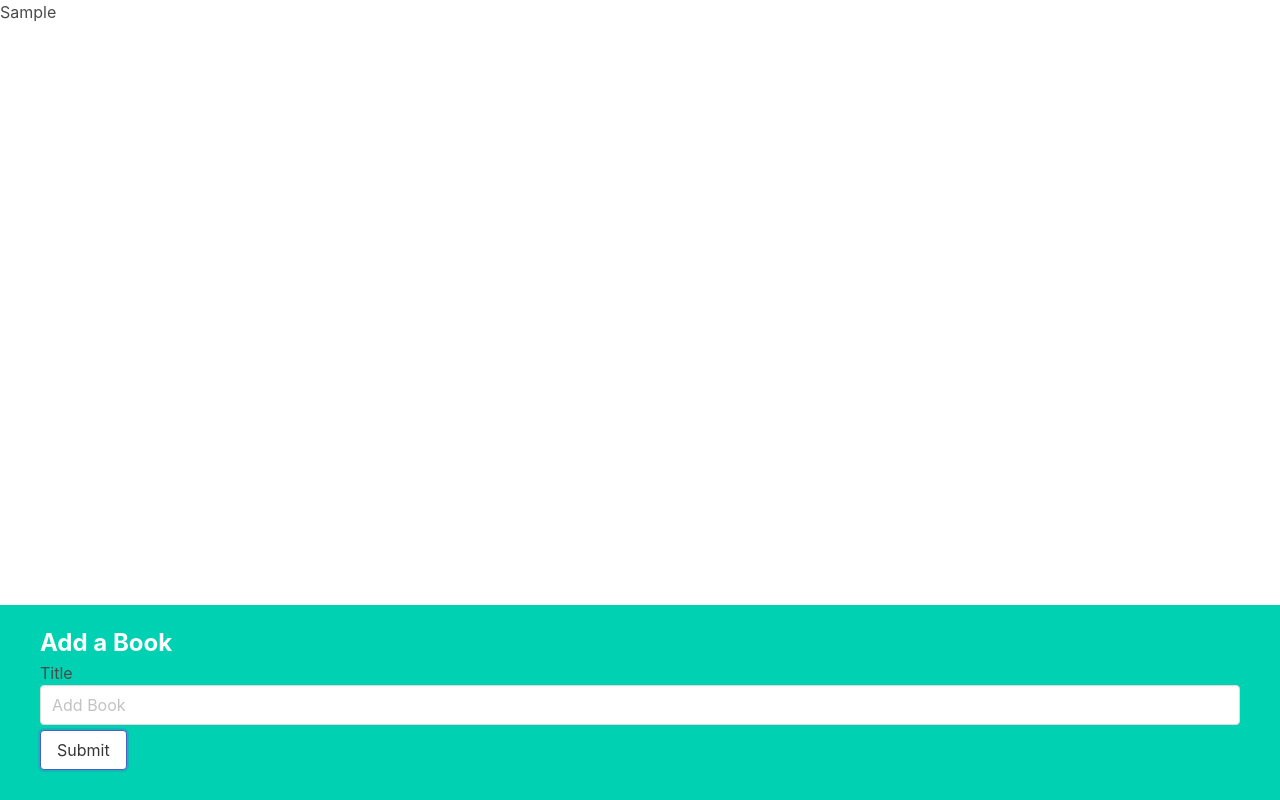
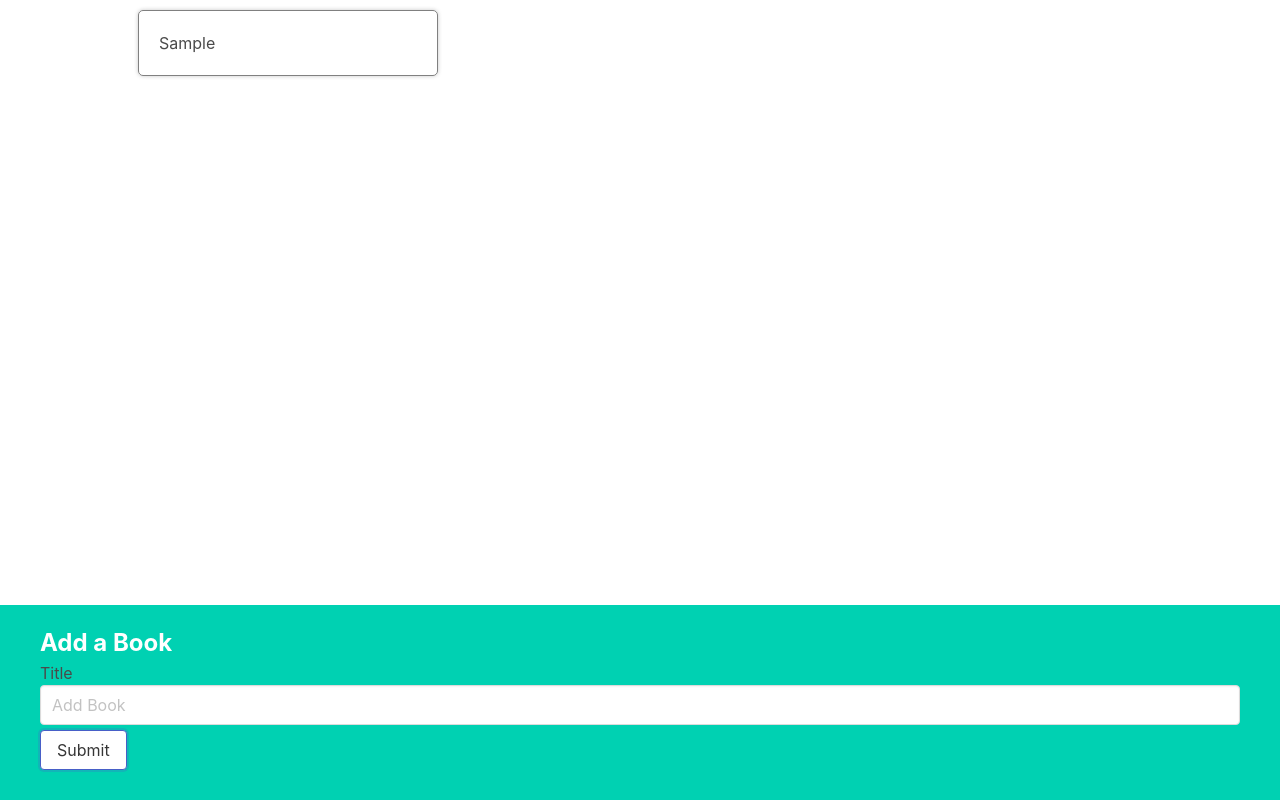
Before and after one commit to kuldeepperumalla/book-bucket, a React (Create React App) app: page / in a window 1280 px wide. Both pictures are taken after typing "Sample" into the empty fields and a click on the button "Submit". Built offline with nearby package versions, Linux system fonts and the light colour scheme.

Commit message:
commit #5 Added scroll to bottom on text feature by using refs

```diff
--- a/src/App.js
+++ b/src/App.js
@@ -1,25 +1,33 @@
-import { useState } from "react";
-import BookCreate from "./components/BookCreate"
+import {  useState } from "react";
+import BookCreate from "./components/BookCreate";
+import BookList from "./components/BookList";
+
 
 function App(){
     const [books, setBooks] = useState([]);
 
     const createBook= (title) =>{
-        console.log('this is the title of the book : ',title);
-        const updatedBooks = [...books, title];
+         const element = document.getElementById('book-app');
+    if (element) {
+      // 👇 Will scroll smoothly to the top of the next section
+      element.scrollIntoView({
+        behavior: "smooth",
+
+      });
+    }
+
+        const updatedBooks = [...books, {id: Math.round(Math.random() * 9999), title}];
         setBooks(updatedBooks)
     }
 
-    const renderedBooks =  books.map((book, i) => {
-        return <li key={i}>{book}</li>
-    })
+    // const renderedBooks =  books.map((book, i) => {
+    //     return <li key={i}> {book.title} {book.id}</li>
+    // })
 
     return (
-      <div>
-        <BookCreate onCreate={createBook} />
-        <ul>
-          <li>{renderedBooks} </li>
-        </ul>
+      <div className="app" >
+        <BookList books={books} />
+        <BookCreate  onCreate={createBook} />
       </div>
     );
 }
--- a/src/components/BookCreate.js
+++ b/src/components/BookCreate.js
@@ -11,7 +11,8 @@ function BookCreate({onCreate}) {
     const handleSubmit = (event) => {
         event.preventDefault();
         onCreate(title)
-        setTitle('')
+        setTitle('');
+
     }
 
     return <div className="book-create">
@@ -22,6 +23,7 @@ function BookCreate({onCreate}) {
             <button className="button" >Submit</button>
         </form>
     </div>
+
 }
 
 export default BookCreate
--- a/src/components/BookList.js
+++ b/src/components/BookList.js
@@ -0,0 +1,21 @@
+import BookShow from "./BookShow";
+import { useEffect, useRef } from "react";
+
+function BookList({ books }) {
+  const msgEndRef = useRef(null);
+  useEffect(() => {
+    msgEndRef.current?.scrollIntoView();
+  }, [books]);
+  const renderedBooks = books.map((book) => {
+    return <BookShow key={book.id} book={book} />;
+  });
+
+  return (
+    <div className="book-list">
+      {renderedBooks}
+      <div ref={msgEndRef} />
+    </div>
+  );
+}
+
+export default BookList;
--- a/src/components/BookShow.js
+++ b/src/components/BookShow.js
@@ -0,0 +1,13 @@
+
+
+function BookShow({book}){
+return (
+  <div className="book-show">
+    {book.title}
+
+  </div>
+
+);
+}
+
+export default BookShow
```
